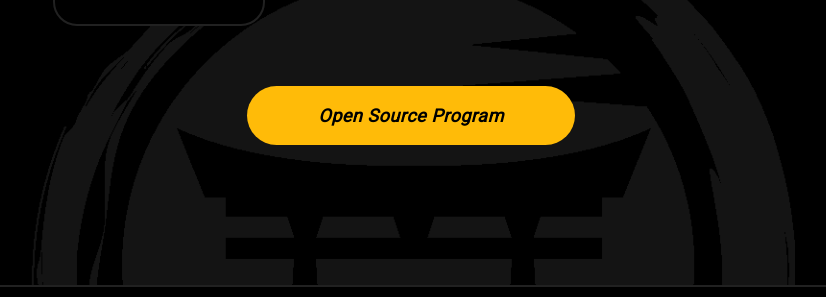
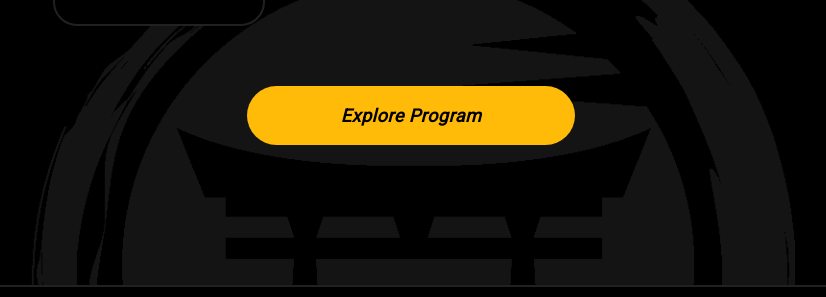
Before and after one commit to mindset-dojo/mindset-dojo.github.io, a Jekyll site: the page built from index.md, in a window 1280 px wide and 900 px high, scrolled down 1427 px. Shown: the part 427-724 px from the top of the window, without its empty margins (229-1055 px from the left). Built offline with Jekyll 4.4.1, drawn with Linux system fonts in a browser that asks for light colours; some web fonts are replaced.

Commit message:
refactor(index): change button label to explore program instead of open source program.

```diff
--- a/index.md
+++ b/index.md
@@ -73,5 +73,5 @@
 </div>
 
 <div class="md-cta-group">
-    <a href="{{ '/program' | relative_url }}">Open Source Program</a>
+    <a href="{{ '/program' | relative_url }}">Explore Program</a>
 </div>
```
